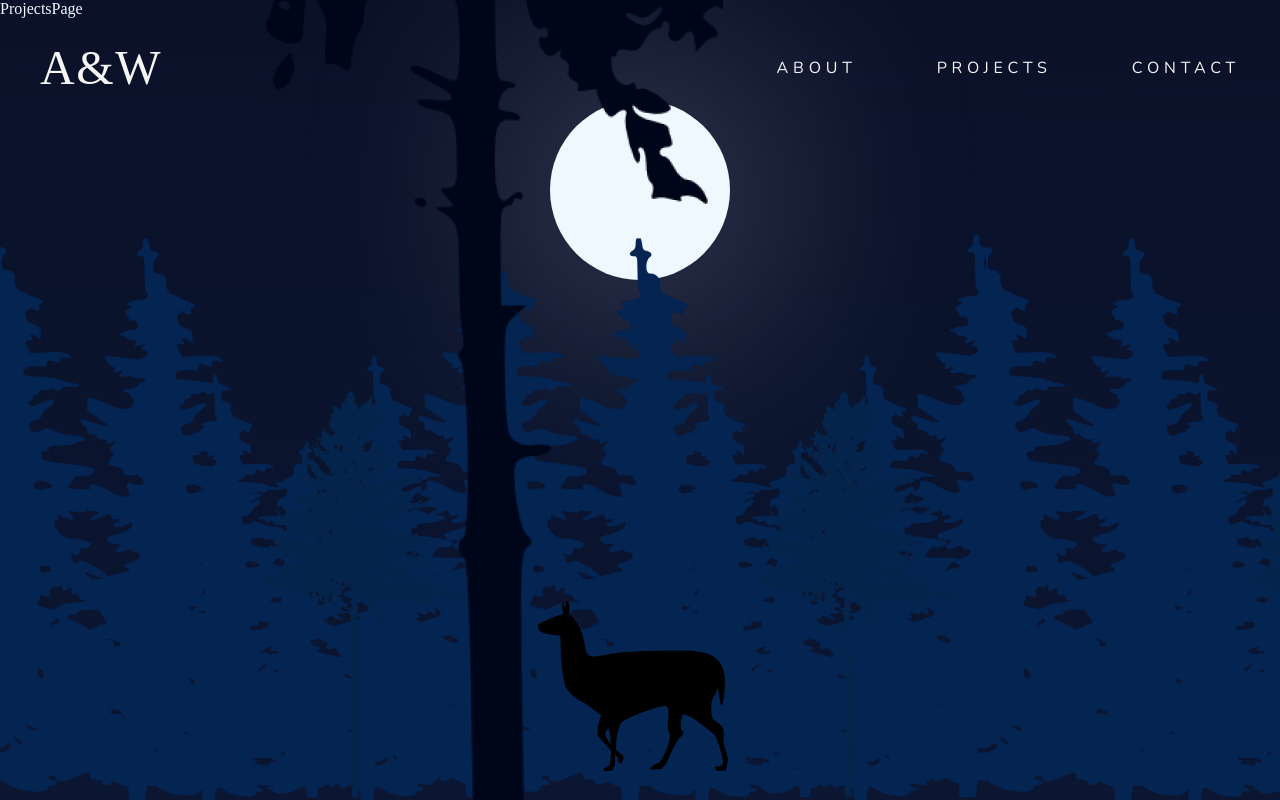
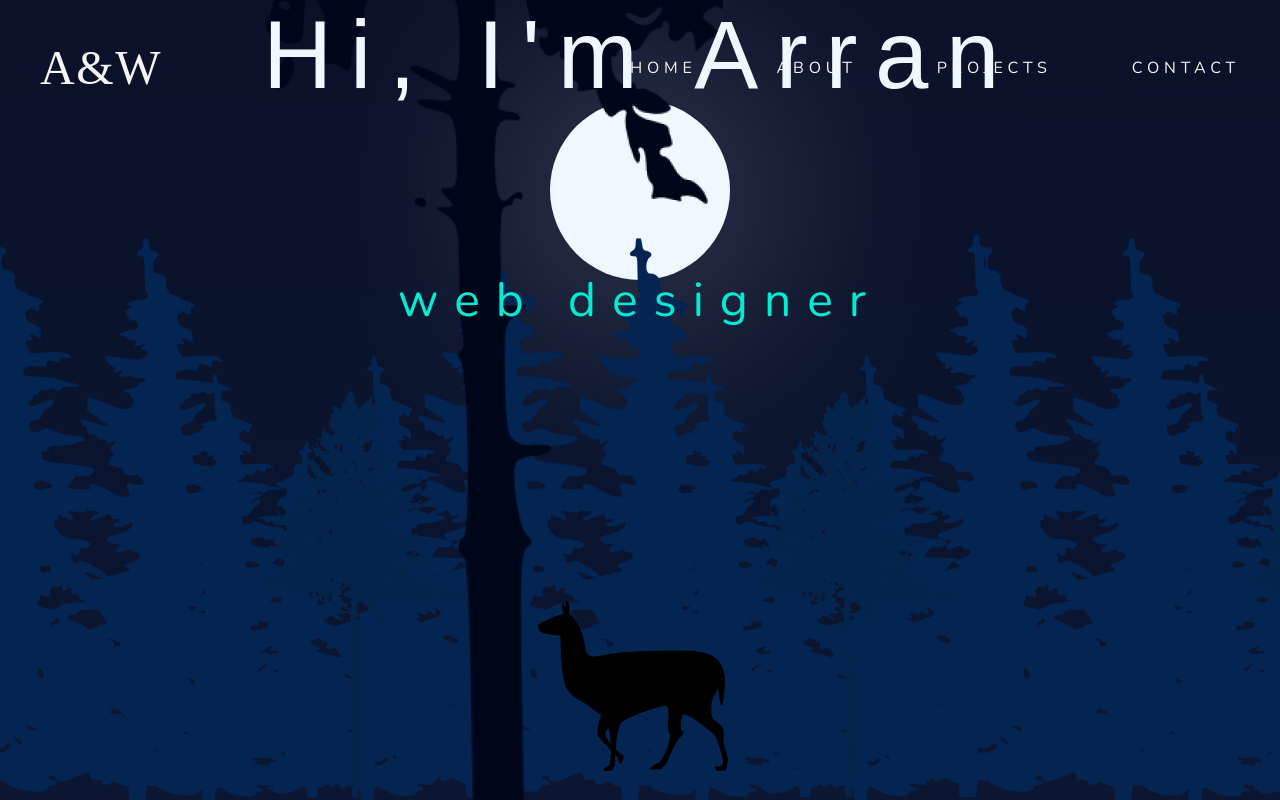
Before and after one commit to ajwilson12/portfolio, a React (Create React App) app: page /projects in a window 1280 px wide. Built offline with nearby package versions, Linux system fonts and the light colour scheme; a web font is replaced by a local one.

Commit message:
need to fix animation jumps when swapping pages.

```diff
--- a/package.json
+++ b/package.json
@@ -10,6 +10,7 @@
     "react-dom": "^17.0.2",
     "react-router-dom": "^6.2.2",
     "react-scripts": "5.0.0",
+    "react-transition-group": "^4.4.2",
     "web-vitals": "^2.1.4"
   },
   "scripts": {
--- a/src/App.css
+++ b/src/App.css
@@ -2,3 +2,25 @@
   margin: 0;
   padding: 0;
 }
+
+.fade-enter {
+  opacity: 0;
+  transform: translate(100vw, 0);
+  z-index: 1;
+}
+.fade-enter.fade-enter-active {
+  opacity: 1;
+  transform: translate(0, 0);
+
+  transition: opacity 250ms ease-out, transform 300ms ease;
+}
+.fade-exit {
+  opacity: 1;
+  transform: translate(0, 0);
+}
+.fade-exit.fade-exit-active {
+  opacity: 0;
+  transform: translate(100vw, 0);
+
+  transition: opacity 250ms ease-out, transform 300ms ease;
+}
--- a/src/components/Background.css
+++ b/src/components/Background.css
@@ -4,7 +4,7 @@
 }
 
 .Background {
-  position: absolute;
+  position: fixed;
   display: grid;
   width: 100vw;
   height: 100vh;
--- a/src/components/common/Navigation.css
+++ b/src/components/common/Navigation.css
@@ -5,7 +5,7 @@ nav {
   display: flex;
   justify-content: space-between;
   width: 100%;
-  z-index: 3;
+  z-index: 5;
 }
 
 .navLinks {
@@ -22,6 +22,7 @@ nav {
   padding: 40px;
   color: whitesmoke;
   font-family: "Nunito", cursive;
+  text-decoration: none;
 }
 
 #navLogo {
--- a/src/components/common/Navigation.jsx
+++ b/src/components/common/Navigation.jsx
@@ -1,5 +1,6 @@
 import React from 'react';
 import './Navigation.css';
+import { Link } from 'react-router-dom'
 
 const Navigation = () => {
   return (
@@ -8,8 +9,9 @@ const Navigation = () => {
       <span>A&W</span>
     </div>
     <div className="navLinks">
+     <Link className="navItem" to='/'>HOME</Link>
      <p className="navItem">ABOUT</p>
-     <p className="navItem">PROJECTS</p>
+     <Link className="navItem" to='/projects'>PROJECTS</Link>
      <p className="navItem">CONTACT</p>
     </div>
   </nav>
--- a/src/components/pages/LandingPage.jsx
+++ b/src/components/pages/LandingPage.jsx
@@ -3,14 +3,12 @@ import './LandingPage.css'
 
 const LandingPage = (props) => {
   return (
-    <div id='landingPageContainer' onWheel={() => {props.handleBackgroundPlay(); props.handleLlamaPlay();}}>
-
-      <div className='titleContainer'>
-        <h1>Hi, I'm Arran</h1>
-        <h2>web designer</h2>
+      <div id='landingPageContainer' onWheel={() => {props.handleBackgroundPlay(); props.handleLlamaPlay();}}>
+        <div className='titleContainer'>
+          <h1>Hi, I'm Arran</h1>
+          <h2>web designer</h2>
+        </div>
       </div>
-
-    </div>
   )
 }
 
--- a/src/components/pages/ProjectsPage.css
+++ b/src/components/pages/ProjectsPage.css
@@ -1,6 +1,5 @@
 #projectsPageContainer {
   color: aliceblue;
-  z-index: 100;
   position: absolute;
   width: 100vw;
   height: 100vh;
--- a/src/components/pages/ProjectsPage.jsx
+++ b/src/components/pages/ProjectsPage.jsx
@@ -5,9 +5,8 @@ const ProjectsPage = (props) => {
   return (
     <div id='projectsPageContainer' onWheel={() => {props.handleBackgroundPlay(); props.handleLlamaPlay();}}>
 
-      <p>
-        ProjectsPage
-      </p>
+      <h1>Hi, I'm Arran</h1>
+          <h2>web designer</h2>
 
     </div>
   )
```
Also changed, not shown: src/App.js (+18 -1 lines), 1 other file (tests, documents, lock files or other folders).
